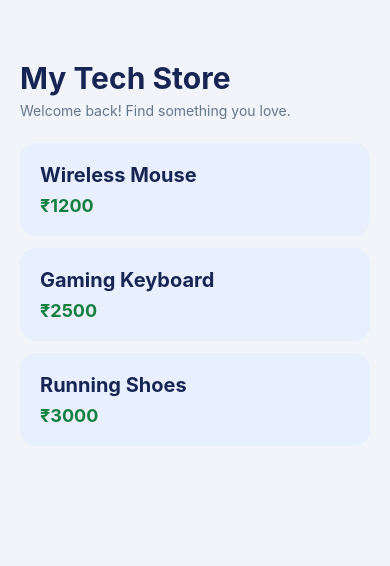
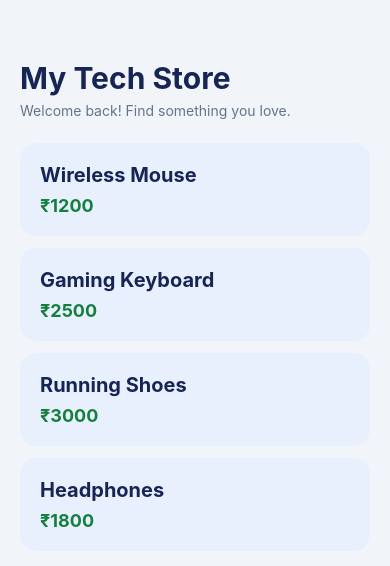
Before and after one commit to kerkettaalvin4/Learning-React-Native, a React Native app: screen / in a window 390 px wide. Shown: the top 566 px of the page. Built offline with nearby package versions, Linux system fonts and the light colour scheme.

Commit message:
Render product list dynamically

```diff
--- a/App.tsx
+++ b/App.tsx
@@ -3,6 +3,13 @@ import { StyleSheet, Text, View } from 'react-native';
 import ProductCard from './components/ProductCard';
 
 export default function App() {
+  const products = [
+  { id: 1, name: 'Wireless Mouse', price: 1200 },
+  { id: 2, name: 'Gaming Keyboard', price: 2500 },
+  { id: 3, name: 'Running Shoes', price: 3000 },
+  { id: 4, name: 'Headphones', price: 1800 },
+];
+
   return (
     <View style={styles.container}>
       <View style={styles.header}>
@@ -12,9 +19,15 @@ export default function App() {
         </Text>
       </View>
 
-      <ProductCard name='Wireless Mouse' price={1200}/>
-      <ProductCard name='Gaming Keyboard' price={2500}/>
-      <ProductCard name='Running Shoes' price={3000}/>
+      {
+        products.map((product)=>(
+        <ProductCard
+        key={product.id}
+        name={product.name}
+        price={product.price}
+        />
+      ))}
+
     </View>
   );
 }
```
